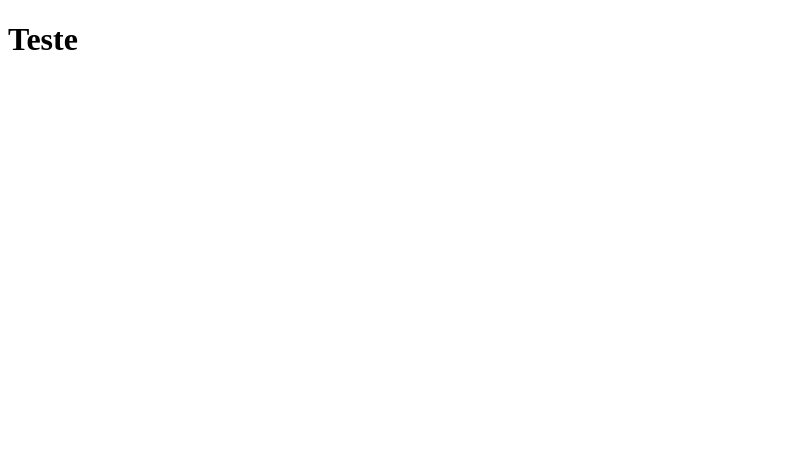
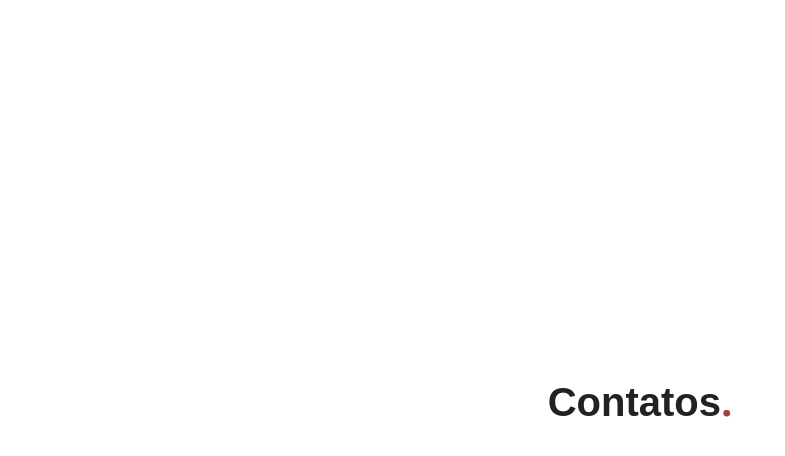
Before and after one commit to alvesxdani/lista-contatos, a React (Vite) app: page / in a window 1280 px wide. Shown: the top 456 px of the page, without its empty margins (0-785 px from the left). Built offline with nearby package versions, Linux system fonts and the light colour scheme.

Commit message:
:construction: em construção

```diff
--- a/src/App.tsx
+++ b/src/App.tsx
@@ -1,9 +1,19 @@
-import React from "react"
+import React from 'react'
+import { RouterProvider, createBrowserRouter } from 'react-router-dom'
+import { GlobalStyle } from './styles'
+import Home from './pages/Home'
 
 function App() {
+  const router = createBrowserRouter([
+    {
+      path: '/',
+      element: <Home />,
+    },
+  ])
   return (
     <>
-      <h1>Teste</h1>
+      <GlobalStyle />
+      <RouterProvider router={router} />
     </>
   )
 }
```
